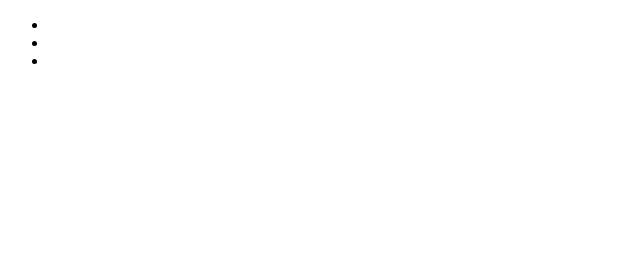
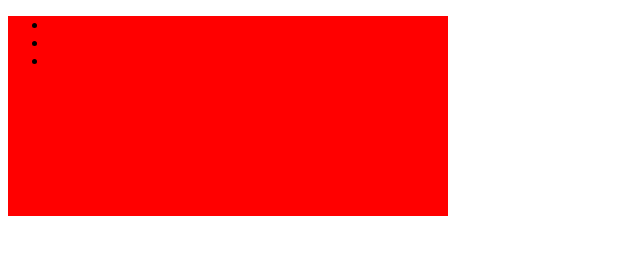
Before and after one commit to vipjue/project1, a plain HTML site: page index.html in a window 1280 px wide. Shown: the whole page, without its empty margins (0-640 px from the left). Drawn offline with Linux system fonts and the light colour scheme.

Commit message:
我另一个账号改变了index.html文件

```diff
--- a/index.html
+++ b/index.html
@@ -7,11 +7,12 @@
     <title>Document</title>
     <style>
         #box{width:100px;height: 100px;}
+        .list{width:400px;height:200px;background: red;}
     </style>
 </head>
 <body>
     <div id="box">
-        <ul>
+        <ul class="list">
             <li></li>
             <li></li>
             <li></li>
```
